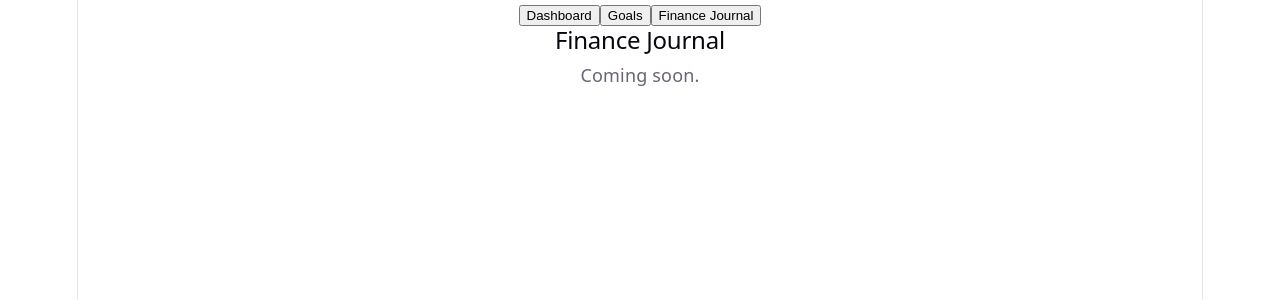
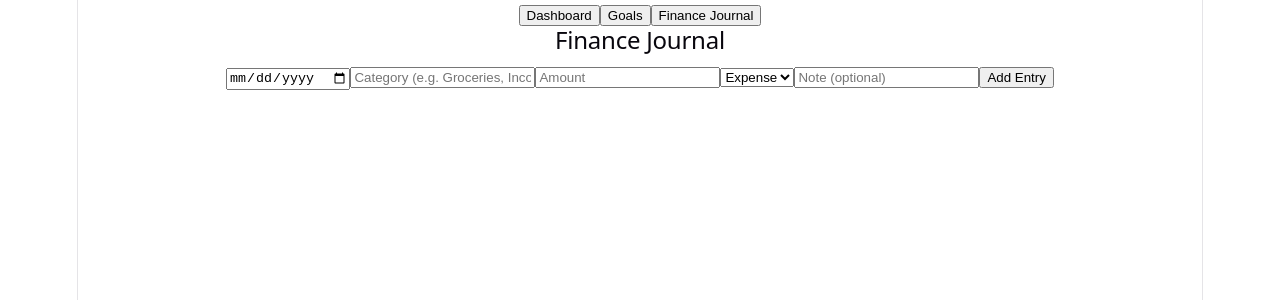
Before and after one commit to Shak771188/whew-budget-app, a React (Vite) app: page / in a window 1280 px wide. Both pictures are taken after a click on the button "Finance Journal". Shown: the top 300 px of the page. Built offline with nearby package versions, Linux system fonts and the light colour scheme.

Commit message:
build Finance Journal transaction form and entry list

```diff
--- a/src/components/FinanceJournal.jsx
+++ b/src/components/FinanceJournal.jsx
@@ -1,8 +1,86 @@
+import { useState } from 'react';
+
 function FinanceJournal({ transactions, setTransactions }) {
+  const [date, setDate] = useState('');
+  const [category, setCategory] = useState('');
+  const [amount, setAmount] = useState('');
+  const [type, setType] = useState('expense');
+  const [note, setNote] = useState('');
+
+  function handleSubmit(e) {
+    e.preventDefault();
+
+    const newEntry = {
+      id: Date.now(),
+      date,
+      category,
+      amount: parseFloat(amount),
+      type,
+      note,
+    };
+
+    setTransactions([...transactions, newEntry]);
+
+    setDate('');
+    setCategory('');
+    setAmount('');
+    setType('expense');
+    setNote('');
+  }
+
   return (
     <div className="finance-journal">
       <h2>Finance Journal</h2>
-      <p>Coming soon.</p>
+
+      <form onSubmit={handleSubmit}>
+        <input
+          type="date"
+          value={date}
+          onChange={(e) => setDate(e.target.value)}
+          required
+        />
+        <input
+          type="text"
+          placeholder="Category (e.g. Groceries, Income)"
+          value={category}
+          onChange={(e) => setCategory(e.target.value)}
+          required
+        />
+        <input
+          type="number"
+          step="0.01"
+          placeholder="Amount"
+          value={amount}
+          onChange={(e) => setAmount(e.target.value)}
+          required
+        />
+        <select value={type} onChange={(e) => setType(e.target.value)}>
+          <option value="expense">Expense</option>
+          <option value="income">Income</option>
+        </select>
+        <input
+          type="text"
+          placeholder="Note (optional)"
+          value={note}
+          onChange={(e) => setNote(e.target.value)}
+        />
+        <button type="submit">Add Entry</button>
+      </form>
+        <ul className="transaction-list">
+        {transactions
+          .slice()
+          .reverse()
+          .map((t) => (
+            <li key={t.id} className={t.type}>
+              <span className="entry-date">{t.date}</span>
+              <span className="entry-category">{t.category}</span>
+              <span className="entry-amount">
+                {t.type === 'income' ? '+' : '-'}${t.amount.toFixed(2)}
+              </span>
+              {t.note && <span className="entry-note">{t.note}</span>}
+            </li>
+          ))}
+      </ul>
     </div>
   );
 }
```
